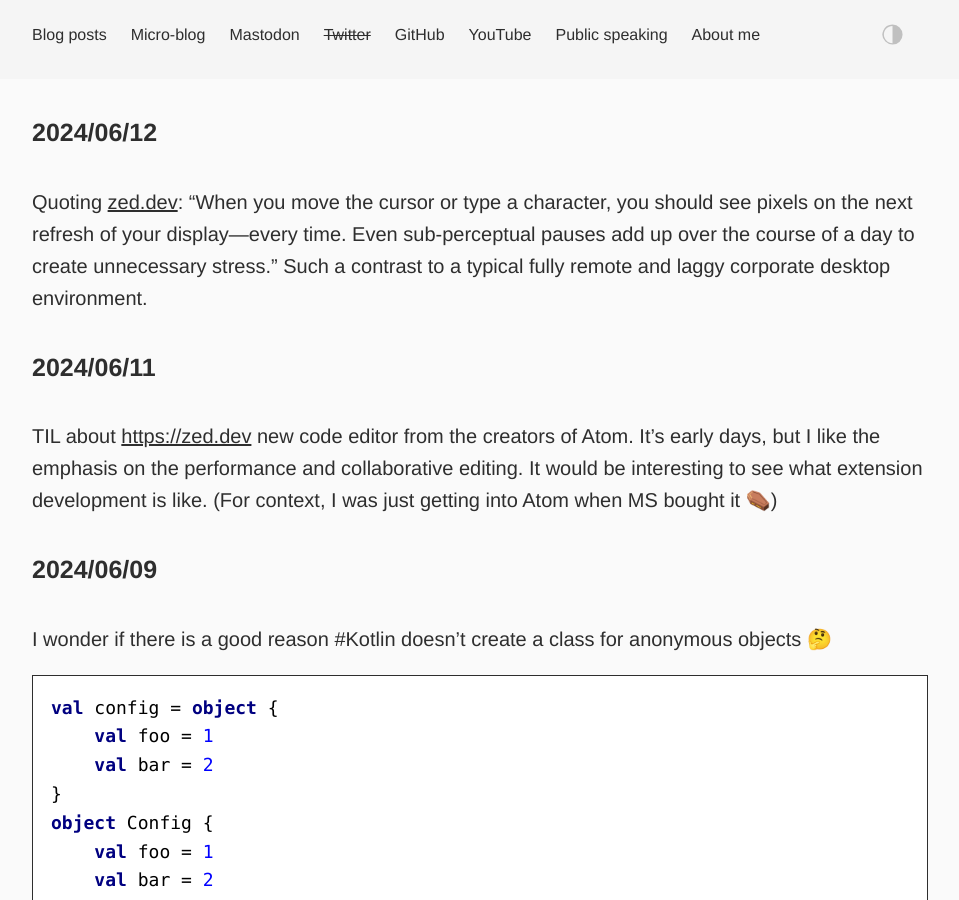
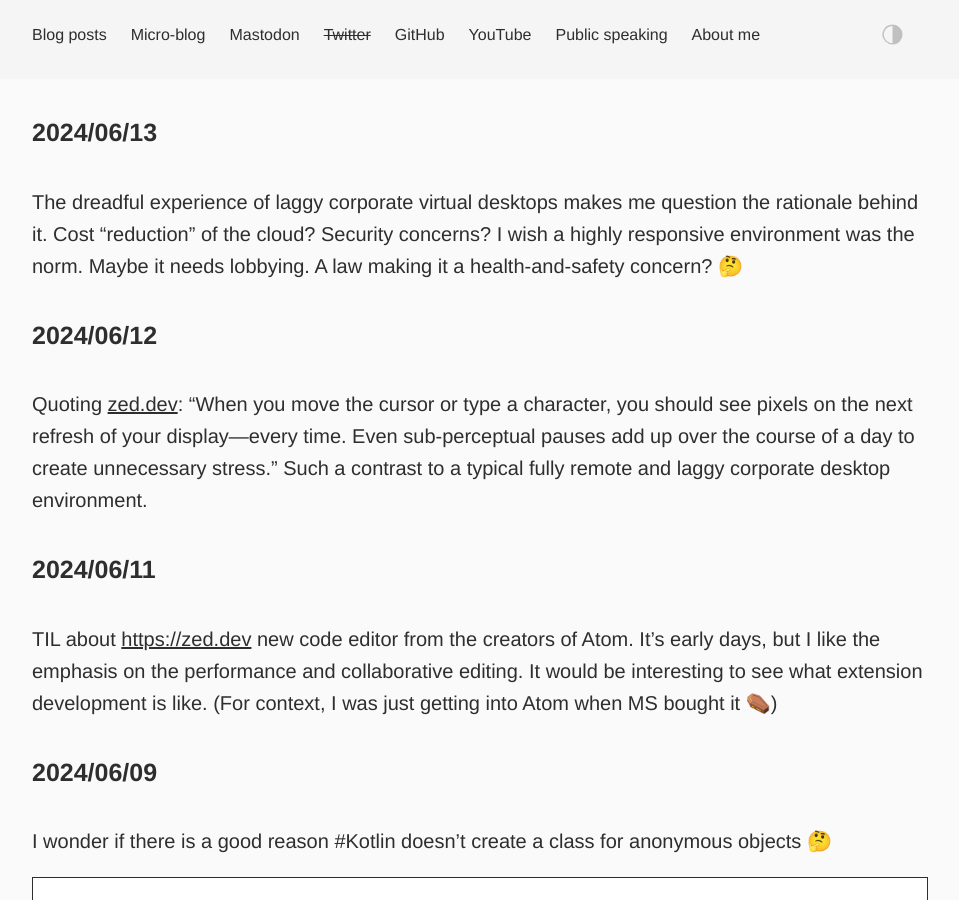
Before and after one commit to dkandalov/dkandalov.github.io, a Jekyll site: the page built from micro-blog.md, in a window 1280 px wide and 900 px high. Shown: the whole window, without its empty margins (160-1119 px from the left). Built offline with Jekyll 4.4.1, drawn with Linux system fonts in a browser that asks for light colours.

Commit message:
updated micro-blog

```diff
--- a/micro-blog.md
+++ b/micro-blog.md
@@ -2,6 +2,9 @@
 layout: post
 permalink: /micro-blog/
 ---
+
+#### 2024/06/13
+The dreadful experience of laggy corporate virtual desktops makes me question the rationale behind it. Cost "reduction" of the cloud? Security concerns? I wish a highly responsive environment was the norm. Maybe it needs lobbying. A law making it a health-and-safety concern? 🤔
 
 #### 2024/06/12
 Quoting [zed.dev](https://zed.dev): "When you move the cursor or type a character, you should see pixels on the next refresh of your display—every time. Even sub-perceptual pauses add up over the course of a day to create unnecessary stress." Such a contrast to a typical fully remote and laggy corporate desktop environment.
```
